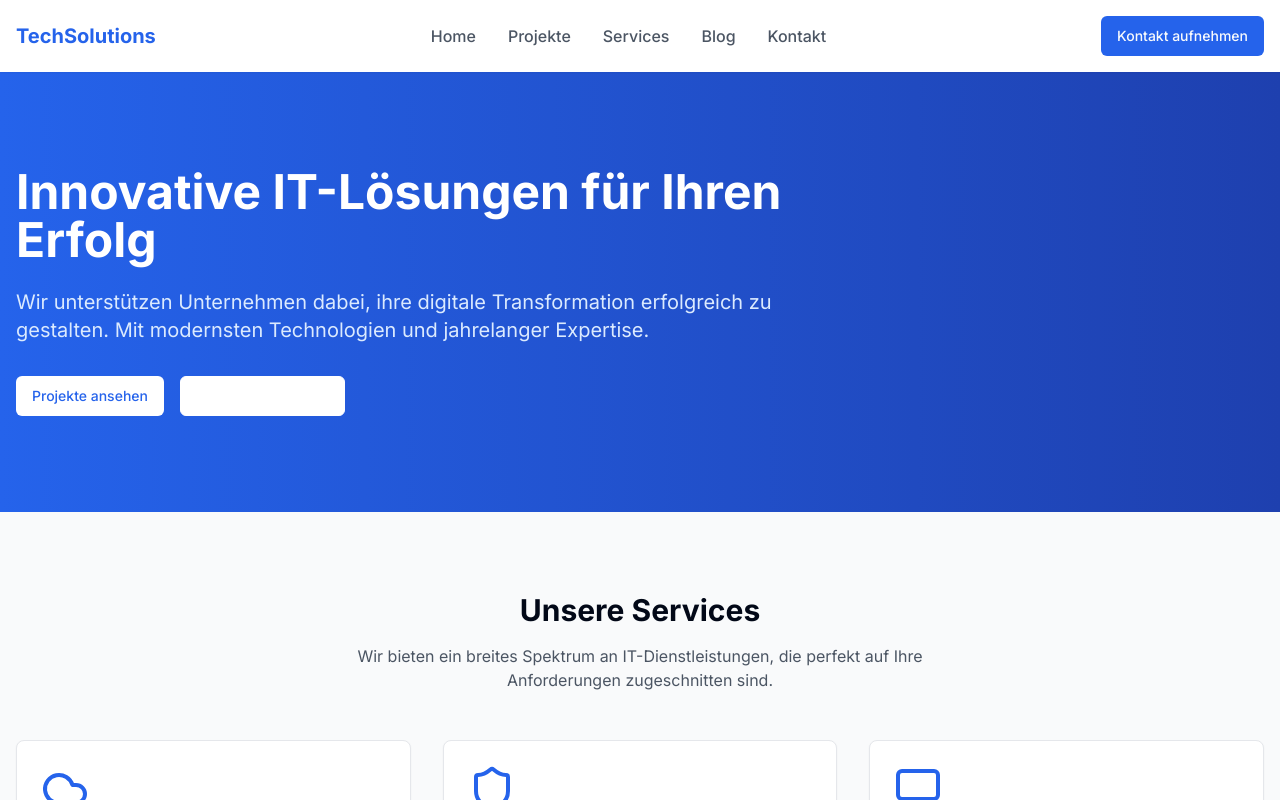
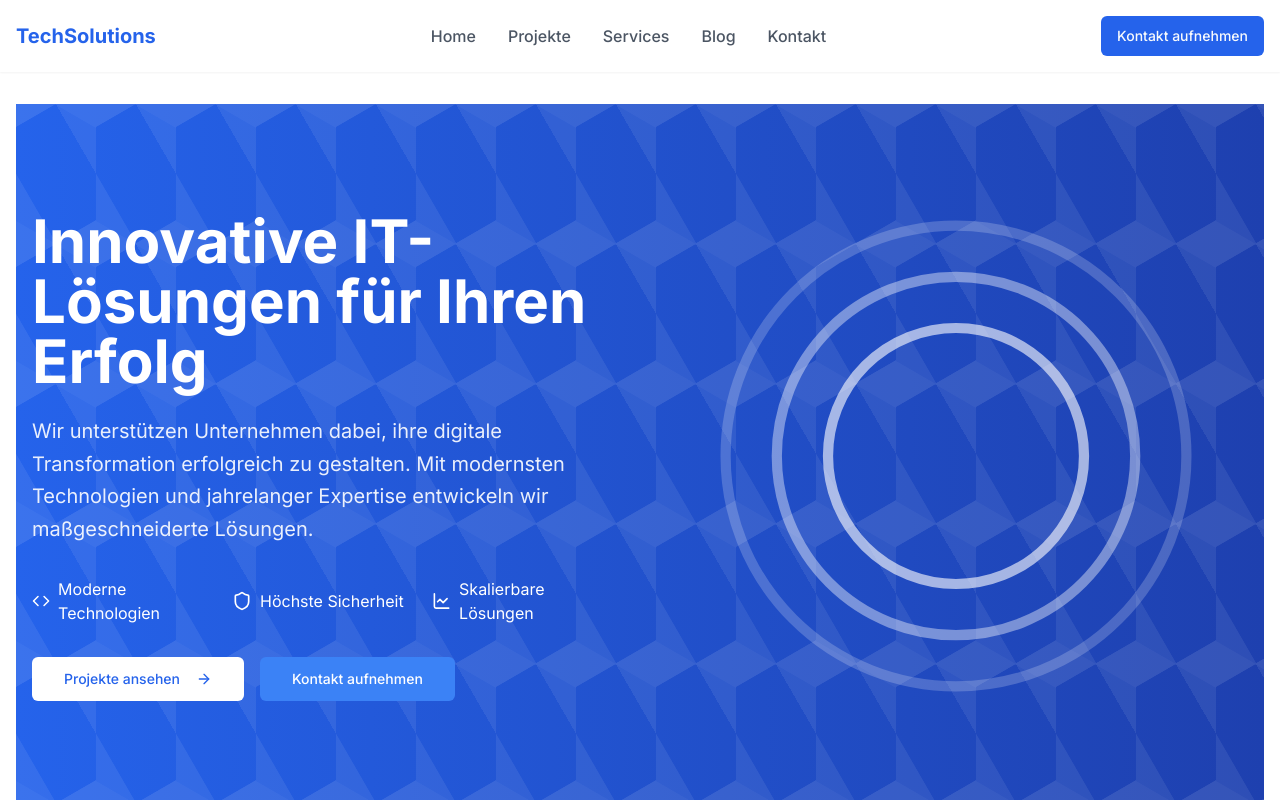
Before and after one commit to hdd94/codecube_landing_page, a Next.js app: page / in a window 1280 px wide. Shown: the top 800 px of the page. Built offline with nearby package versions, Linux system fonts and the light colour scheme.

Commit message:
Improvements

```diff
--- a/app/layout.tsx
+++ b/app/layout.tsx
@@ -1,22 +1,41 @@
-import {Inter} from 'next/font/google'
+import { Inter } from 'next/font/google'
 import './globals.css'
 import Navbar from '@/components/Navbar'
 import Footer from '@/components/Footer'
 
-const inter = Inter({subsets: ['latin']})
+// Font-Optimierung
+const inter = Inter({
+    subsets: ['latin'],
+    display: 'swap',  // Verbesserte Performance beim Laden
+    variable: '--font-inter',
+})
+
+// Typen-Definition
+interface RootLayoutProps {
+    children: React.ReactNode
+}
 
 export const metadata = {
-    title: 'TechSolutions GmbH',
-    description: 'Ihr Partner für innovative IT-Lösungen',
+    title: {
+        default: 'TechSolutions GmbH',
+        template: '%s | TechSolutions GmbH'
+    },
+    description: 'Ihr Partner für innovative IT-Lösungen und digitale Transformation',
+    keywords: ['IT-Lösungen', 'Digitalisierung', 'Software-Entwicklung', 'Beratung'],
+    robots: 'index, follow',
+    // language: 'de',
+    viewport: 'width=device-width, initial-scale=1',
 }
 
-export default function RootLayout({children}: { children: React.ReactNode }) {
+export default function RootLayout({ children }: RootLayoutProps) {
     return (
-        <html lang="de">
-        <body className={inter.className}>
-        <Navbar/>
-        <main>{children}</main>
-        <Footer/>
+        <html lang="de" className={inter.variable}>
+        <body className={`${inter.className} min-h-screen flex flex-col bg-white dark:bg-gray-900`}>
+        <Navbar />
+        <main className="flex-grow container mx-auto px-4 py-8">
+            {children}
+        </main>
+        <Footer />
         </body>
         </html>
     )
--- a/components/Hero.tsx
+++ b/components/Hero.tsx
@@ -1,28 +1,108 @@
+'use client'
+
 import { Button } from '@/components/ui/button'
+import { motion } from 'framer-motion'
+import { ArrowRight, Code, LineChart, Shield } from 'lucide-react'
+import Link from 'next/link'
 
 const Hero = () => {
+    const features = [
+        {
+            icon: <Code className="text-white" size={20} />,
+            text: 'Moderne Technologien'
+        },
+        {
+            icon: <Shield className="text-white" size={20} />,
+            text: 'Höchste Sicherheit'
+        },
+        {
+            icon: <LineChart className="text-white" size={20} />,
+            text: 'Skalierbare Lösungen'
+        }
+    ]
+
     return (
-        <section className="bg-gradient-to-r from-blue-600 to-blue-800 text-white py-24">
-            <div className="container mx-auto px-4">
-                <div className="max-w-3xl">
-                    <h1 className="text-4xl md:text-5xl font-bold mb-6">
+        <div className="relative overflow-hidden bg-gradient-to-r from-blue-600 to-blue-800">
+            {/* Hintergrund-Pattern */}
+            <div className="absolute inset-0 opacity-10">
+                <div className="absolute inset-0 bg-[linear-gradient(30deg,#ffffff_12%,transparent_12.5%,transparent_87%,#ffffff_87.5%,#ffffff),linear-gradient(150deg,#ffffff_12%,transparent_12.5%,transparent_87%,#ffffff_87.5%,#ffffff),linear-gradient(30deg,#ffffff_12%,transparent_12.5%,transparent_87%,#ffffff_87.5%,#ffffff),linear-gradient(150deg,#ffffff_12%,transparent_12.5%,transparent_87%,#ffffff_87.5%,#ffffff),linear-gradient(60deg,#ffffff77_25%,transparent_25.5%,transparent_75%,#ffffff77_75%,#ffffff77),linear-gradient(60deg,#ffffff77_25%,transparent_25.5%,transparent_75%,#ffffff77_75%,#ffffff77)] bg-[length:80px_140px]" />
+            </div>
+
+            <div className="container mx-auto px-4 relative">
+                <div className="grid lg:grid-cols-2 gap-12 items-center py-24">
+                    {/* Linke Spalte - Text und CTAs */}
+                    <motion.div
+                        initial={{ opacity: 0, x: -20 }}
+                        animate={{ opacity: 1, x: 0 }}
+                        transition={{ duration: 0.5 }}
+                    >
+                        <h1 className="text-4xl md:text-5xl lg:text-6xl font-bold mb-6 text-white">
                             Innovative IT-Lösungen für Ihren Erfolg
                         </h1>
-                    <p className="text-xl mb-8 text-blue-100">
-                        Wir unterstützen Unternehmen dabei, ihre digitale Transformation erfolgreich zu gestalten.
-                        Mit modernsten Technologien und jahrelanger Expertise.
+                        <p className="text-xl mb-8 text-white/90 leading-relaxed">
+                            Wir unterstützen Unternehmen dabei, ihre digitale Transformation
+                            erfolgreich zu gestalten. Mit modernsten Technologien und
+                            jahrelanger Expertise entwickeln wir maßgeschneiderte Lösungen.
                         </p>
+
+                        {/* Feature Liste */}
+                        <div className="grid grid-cols-1 md:grid-cols-3 gap-4 mb-8">
+                            {features.map((feature, index) => (
+                                <motion.div
+                                    key={index}
+                                    initial={{ opacity: 0, y: 20 }}
+                                    animate={{ opacity: 1, y: 0 }}
+                                    transition={{ delay: index * 0.2 }}
+                                    className="flex items-center space-x-2 text-white"
+                                >
+                                    {feature.icon}
+                                    <span>{feature.text}</span>
+                                </motion.div>
+                            ))}
+                        </div>
+
+                        {/* CTAs */}
                         <div className="flex gap-4 flex-wrap">
-                        <Button className="bg-white text-blue-600 hover:bg-blue-50">
+                            <Link href="/projekte">
+                                <Button size="lg" className="bg-white text-blue-600 hover:bg-blue-50 font-medium">
                                     Projekte ansehen
+                                    <ArrowRight className="ml-2 h-4 w-4" />
                                 </Button>
-                        <Button variant="outline" className="text-white border-white hover:bg-blue-700">
+                            </Link>
+                            <Link href="/kontakt">
+                                <Button
+                                    size="lg"
+                                    className="bg-blue-500 text-white hover:bg-blue-400 font-medium"
+                                >
                                     Kontakt aufnehmen
                                 </Button>
+                            </Link>
+                        </div>
+                    </motion.div>
+
+                    {/* Rechte Spalte - Dekorative Illustration */}
+                    <motion.div
+                        initial={{ opacity: 0, scale: 0.95 }}
+                        animate={{ opacity: 1, scale: 1 }}
+                        transition={{ duration: 0.5, delay: 0.2 }}
+                        className="hidden lg:block"
+                    >
+                        <div className="relative">
+                            <svg
+                                viewBox="0 0 400 400"
+                                className="w-full h-auto max-w-lg mx-auto"
+                                fill="none"
+                                xmlns="http://www.w3.org/2000/svg"
+                            >
+                                <circle cx="200" cy="200" r="180" stroke="white" strokeWidth="8" className="opacity-20" />
+                                <circle cx="200" cy="200" r="140" stroke="white" strokeWidth="8" className="opacity-40" />
+                                <circle cx="200" cy="200" r="100" stroke="white" strokeWidth="8" className="opacity-60" />
+                            </svg>
+                        </div>
+                    </motion.div>
                 </div>
             </div>
         </div>
-        </section>
     )
 }
 
--- a/package.json
+++ b/package.json
@@ -15,6 +15,7 @@
     "@tailwindcss/forms": "^0.5.9",
     "class-variance-authority": "^0.7.1",
     "clsx": "^2.1.1",
+    "framer-motion": "^11.17.0",
     "headlessui": "^0.0.0",
     "lucide-react": "^0.469.0",
     "next": "15.1.3",
```
Also changed, not shown: 1 other file (tests, documents, lock files or other folders). Lines whose indentation alone changed are shown as unchanged.
